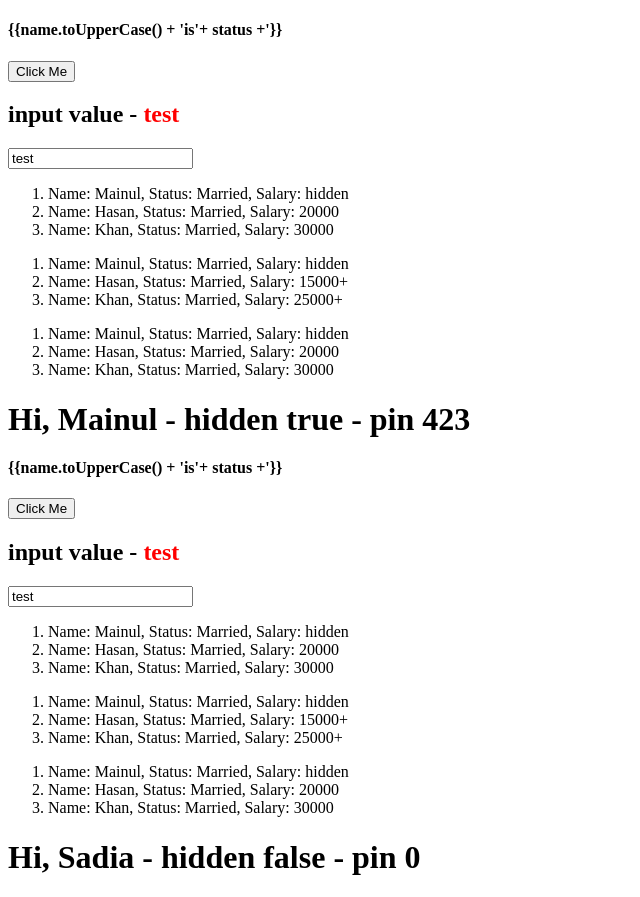
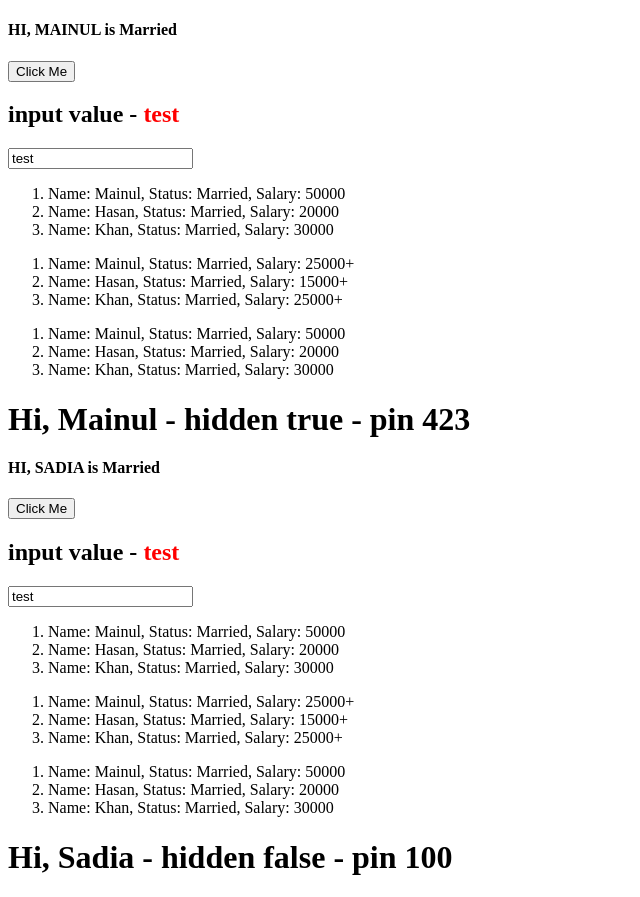
Before and after one commit to TechMainul-dev/first-ng-app, an Angular app: page / in a window 1280 px wide. Shown: the whole page, without its empty margins (0-640 px from the left). Built offline with nearby package versions, Linux system fonts and the light colour scheme.

Commit message:
fix: error

```diff
--- a/src/app/app.component.html
+++ b/src/app/app.component.html
@@ -1,2 +1,2 @@
 <app-user-profile userName="Mainul" isHidden="true" pin="423"></app-user-profile>
-<app-user-profile userName="Sadia" isHidden="false" pin="000"></app-user-profile>
+<app-user-profile userName="Sadia" isHidden="false" pin="100"></app-user-profile>
--- a/src/app/components/user-profile/user-profile.component.html
+++ b/src/app/components/user-profile/user-profile.component.html
@@ -1,4 +1,4 @@
-<h4>{{name.toUpperCase() + 'is'+ status +'}}</h4>
+<h4>{{name.toUpperCase() + ' is '+ status}}</h4>
 
 <button [disabled]="isBtnDisabled">Click Me</button>
 
--- a/src/app/components/user-profile/user-profile.component.ts
+++ b/src/app/components/user-profile/user-profile.component.ts
@@ -31,7 +31,7 @@ export class UserProfileComponent {
   inputVal = 'test';
 
   users = [
-    { name: 'Mainul', isSingle: false, salary: 10000 },
+    { name: 'Mainul', isSingle: false, salary: 50000 },
     { name: 'Hasan', isSingle: false, salary: 20000 },
     { name: 'Khan', isSingle: false, salary: 30000 },
   ];
```
